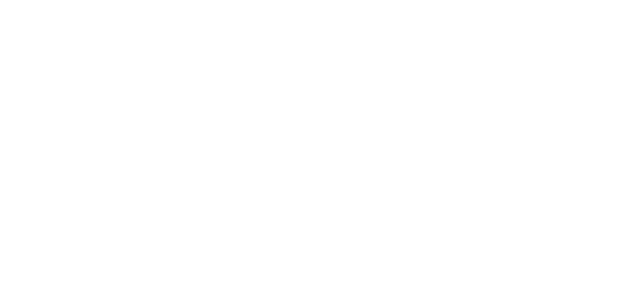
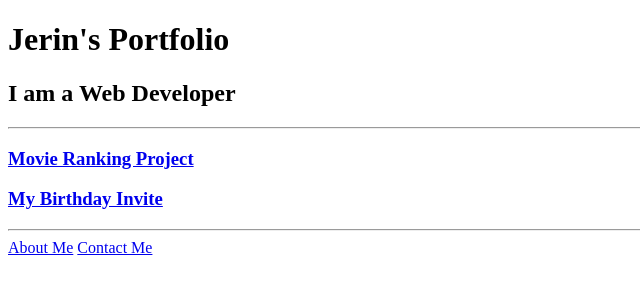
Before and after one commit to Jerin2004/html-portfolio, a plain HTML site: page index.html in a window 1280 px wide. Shown: the whole page, without its empty margins (0-640 px from the left). Drawn offline with Linux system fonts and the light colour scheme.

Commit message:
Add files via upload

```diff
--- a/index.html
+++ b/index.html
@@ -1,6 +1,25 @@
 <!-- TODO 1: Create the HTML Boilerplate -->
+<!DOCTYPE html>
+<html lang="en">
+<head>
+    <meta charset="UTF-8">
+    <meta name="viewport" content="width=device-width, initial-scale=1.0">
+    <title>My Work</title>
+</head>
+<body>
+    <h1>Jerin's Portfolio</h1>
+    <h2>I am a Web Developer</h2>
+    <hr>
+    <h3><a href="../2.4 Movie Ranking Project/index.html">Movie Ranking Project</a></h3>
+    <h3><a href="../3.4 Birthday Invite Project/index.html">My Birthday Invite</a></h3>
+    <hr>
+    <a href="../public/about.html">About Me</a>
+    <a href="../public/contact.html">Contact Me</a>
+</body>
+</html>
 
 <!-- TODO 2: Add Your previous projects' HTML into the public folder -->
+
 
 <!-- TODO 3: Take screenshots of your project previews and add the images to the images folder -->
 
```
